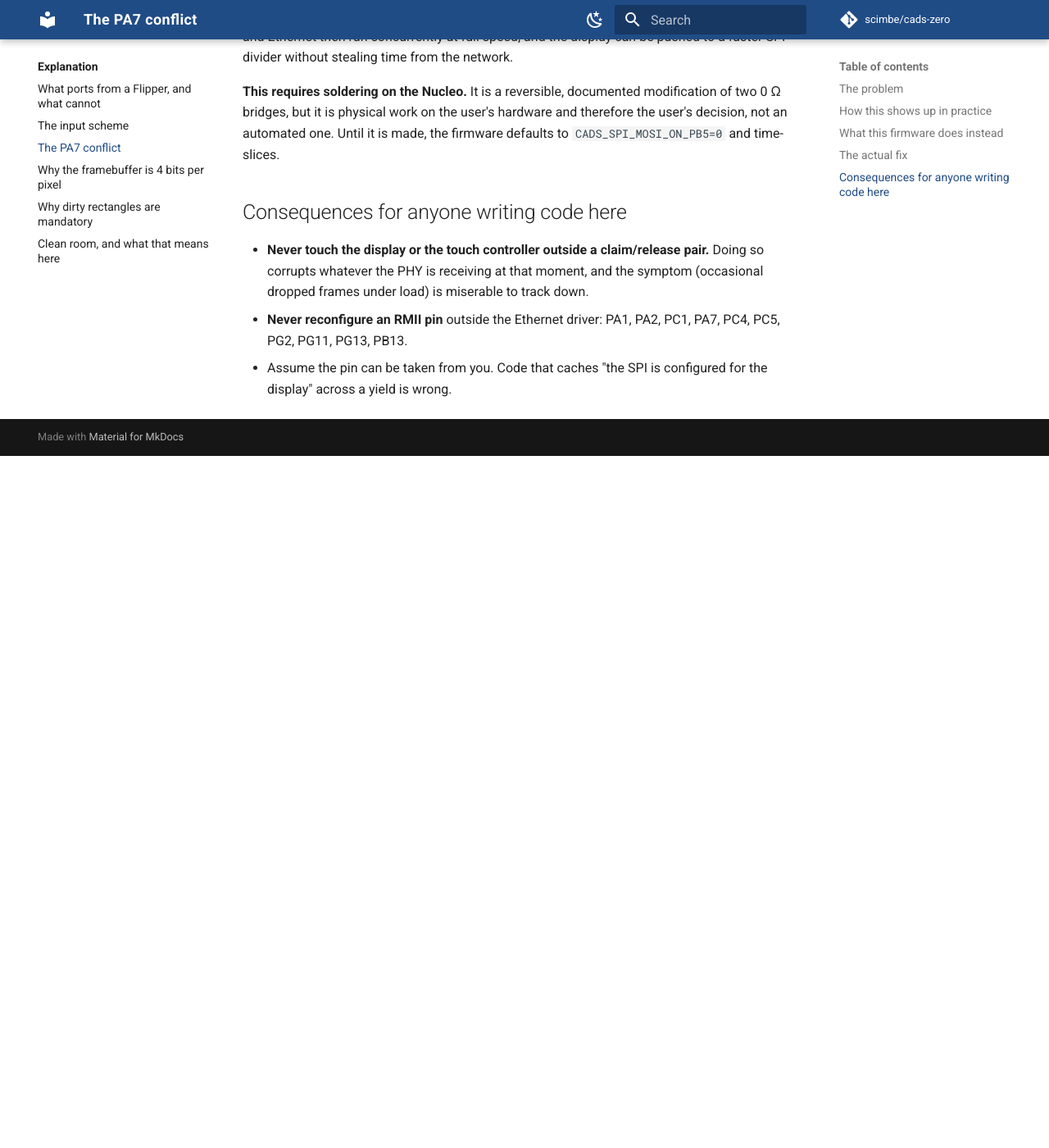
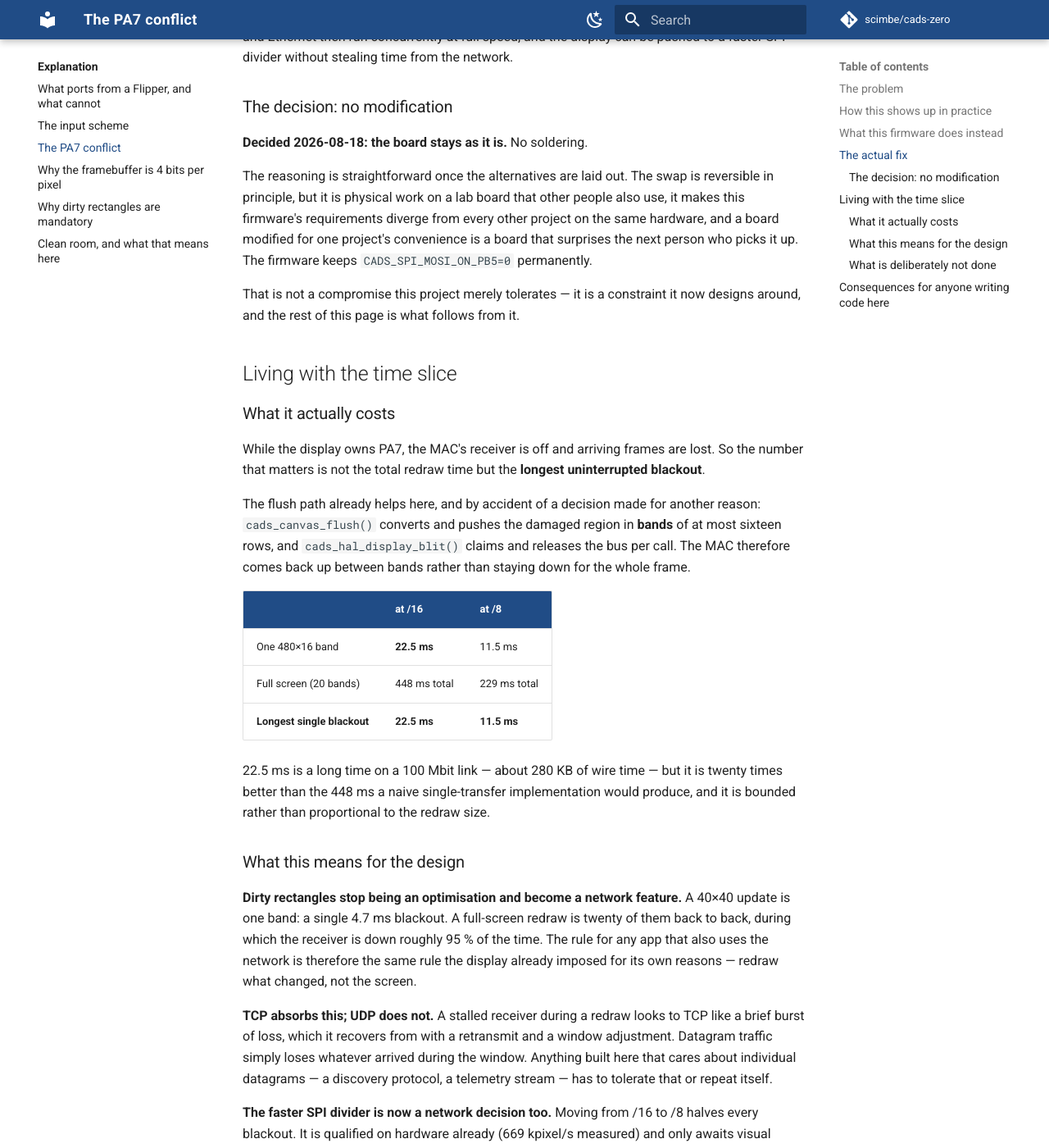
Before and after one commit to scimbe/cads-zero-firmware, an MkDocs documentation site: the page built from docs/explanation/pa7-conflict.md, in a window 1280 px wide and 1400 px high, scrolled down 2237 px. Shown: the whole window at 82% size. Built offline with MkDocs 1.6.1 and Material for MkDocs 9.7.7, drawn with Linux system fonts in a browser that asks for light colours; comment, search, counter and statistics services are not loaded; before the commit the page ends 2793 px from its top, so only the background shows below that; some of the changed text lies outside the part shown.

Commit message:
Decide against modifying the board, and design around the consequence
DECIDED: SB121/SB122 stay as they are. No soldering.

The swap would give the display its own pin and let Ethernet run at full speed,
but it is physical work on a lab board that other people also use, it makes
this firmware's requirements diverge from every other project on the same
hardware, and a board modified for one project's convenience surprises whoever
picks it up next. CADS_SPI_MOSI_ON_PB5 is now permanently 0.

So the time slice is a constraint to design around rather than tolerate, and
docs/explanation/pa7-conflict.md now works through what follows.

The number that matters turns out not to be the 448 ms redraw but the longest
uninterrupted receiver blackout, and the flush path already bounds that - by
accident of a decision made for another reason. cads_canvas_flush() pushes in
16-row bands and cads_hal_display_blit() claims and releases the bus per call,
so the MAC comes back up between bands: 22.5 ms at /16, 11.5 ms at /8, rather
than the whole frame.

Consequences now written down rather than rediscovered later: dirty rectangles
become a network feature and not just a speed one, since a 40x40 update is a
single 4.7 ms blackout while a full redraw is twenty back to back; TCP absorbs
this and datagram traffic does not; the /8 divider is now a network decision as
well as a display one; and screen streaming is self-limiting because pushing
the framebuffer competes with redrawing it for the same pin.

Splitting bands finer was considered and rejected - each band costs a bus
claim, a MAC restart and a window command, so halving the height doubles the
overhead to halve a blackout TCP already handles. The number to beat is 22.5 ms
and it is recorded in docs/reference/measurements.md.

Also: the toolbox module is wired into the firmware build, and its unit tests
pass on the host - 6/6 across ring, fmt, tap, str, canvas and input.

```diff
--- a/docs/explanation/pa7-conflict.md
+++ b/docs/explanation/pa7-conflict.md
@@ -102,10 +102,77 @@ and all the arbitration compiles away — `cads_hal_spi_claim_bus()` becomes
 empty. Display and Ethernet then run concurrently at full speed, and the display
 can be pushed to a faster SPI divider without stealing time from the network.
 
-**This requires soldering on the Nucleo.** It is a reversible, documented
-modification of two 0 Ω bridges, but it is physical work on the user's hardware
-and therefore the user's decision, not an automated one. Until it is made, the
-firmware defaults to `CADS_SPI_MOSI_ON_PB5=0` and time-slices.
+### The decision: no modification
+
+**Decided 2026-08-18: the board stays as it is.** No soldering.
+
+The reasoning is straightforward once the alternatives are laid out. The swap
+is reversible in principle, but it is physical work on a lab board that other
+people also use, it makes this firmware's requirements diverge from every other
+project on the same hardware, and a board modified for one project's
+convenience is a board that surprises the next person who picks it up. The
+firmware keeps `CADS_SPI_MOSI_ON_PB5=0` permanently.
+
+That is not a compromise this project merely tolerates — it is a constraint it
+now designs around, and the rest of this page is what follows from it.
+
+## Living with the time slice
+
+### What it actually costs
+
+While the display owns PA7, the MAC's receiver is off and arriving frames are
+lost. So the number that matters is not the total redraw time but the **longest
+uninterrupted blackout**.
+
+The flush path already helps here, and by accident of a decision made for
+another reason: `cads_canvas_flush()` converts and pushes the damaged region in
+**bands** of at most sixteen rows, and `cads_hal_display_blit()` claims and
+releases the bus per call. The MAC therefore comes back up between bands rather
+than staying down for the whole frame.
+
+| | at /16 | at /8 |
+|---|---|---|
+| One 480×16 band | **22.5 ms** | 11.5 ms |
+| Full screen (20 bands) | 448 ms total | 229 ms total |
+| **Longest single blackout** | **22.5 ms** | **11.5 ms** |
+
+22.5 ms is a long time on a 100 Mbit link — about 280 KB of wire time — but it
+is twenty times better than the 448 ms a naive single-transfer implementation
+would produce, and it is bounded rather than proportional to the redraw size.
+
+### What this means for the design
+
+**Dirty rectangles stop being an optimisation and become a network feature.** A
+40×40 update is one band: a single 4.7 ms blackout. A full-screen redraw is
+twenty of them back to back, during which the receiver is down roughly 95 % of
+the time. The rule for any app that also uses the network is therefore the same
+rule the display already imposed for its own reasons — redraw what changed, not
+the screen.
+
+**TCP absorbs this; UDP does not.** A stalled receiver during a redraw looks to
+TCP like a brief burst of loss, which it recovers from with a retransmit and a
+window adjustment. Datagram traffic simply loses whatever arrived during the
+window. Anything built here that cares about individual datagrams — a discovery
+protocol, a telemetry stream — has to tolerate that or repeat itself.
+
+**The faster SPI divider is now a network decision too.** Moving from /16 to /8
+halves every blackout. It is qualified on hardware already (669 kpixel/s
+measured) and only awaits visual confirmation that the shift register chain
+latches cleanly at 11.25 MHz.
+
+**Screen streaming over the network is self-limiting**, which is worth knowing
+before someone designs it: pushing the framebuffer to a host requires the
+display *not* to be redrawing, and redrawing is what makes the framebuffer
+worth pushing. It works, but the two compete for the same pin.
+
+### What is deliberately not done
+
+Splitting bands smaller than sixteen rows to shorten the blackout further was
+considered and rejected for now. Each band costs a bus claim, a MAC stop and
+restart, and a window-setting command sequence; halving the band height doubles
+that overhead to halve a blackout that TCP already handles. If a real workload
+turns up that suffers, measure it first — the number to beat is 22.5 ms, and it
+is in `docs/reference/measurements.md`.
 
 ## Consequences for anyone writing code here
 
```
Also changed, not shown: CMakeLists.txt (+6 -1 lines), docs/ROADMAP.md (+11 -5 lines), gui/widgets/README.md (+2 -0 lines).
